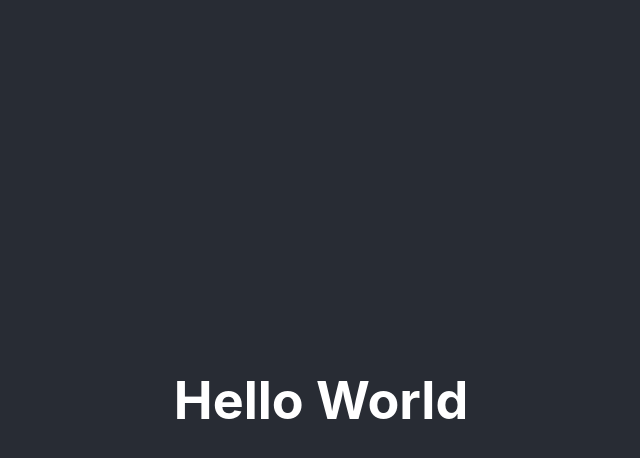
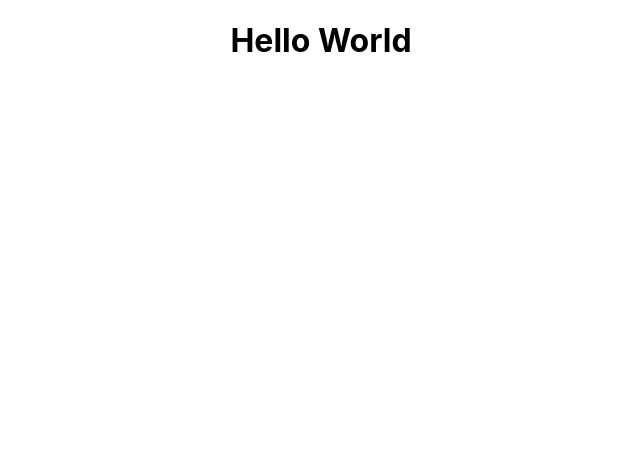
Before and after one commit to AbdulRahimFarooqui/First-react-app-Session-2, a React (Create React App) app: page / in a window 1280 px wide. Shown: the top 458 px of the page, without its empty margins (319-959 px from the left). Built offline with nearby package versions, Linux system fonts and the light colour scheme.

Commit message:
Update App.js

```diff
--- a/src/App.js
+++ b/src/App.js
@@ -5,9 +5,9 @@ import './App.css';
 function App() {
   return (
     <div className="App">
-      <header className="App-header">
+
         <h1>Hello World</h1>
-      </header>
+
     </div>
   );
 }
```
